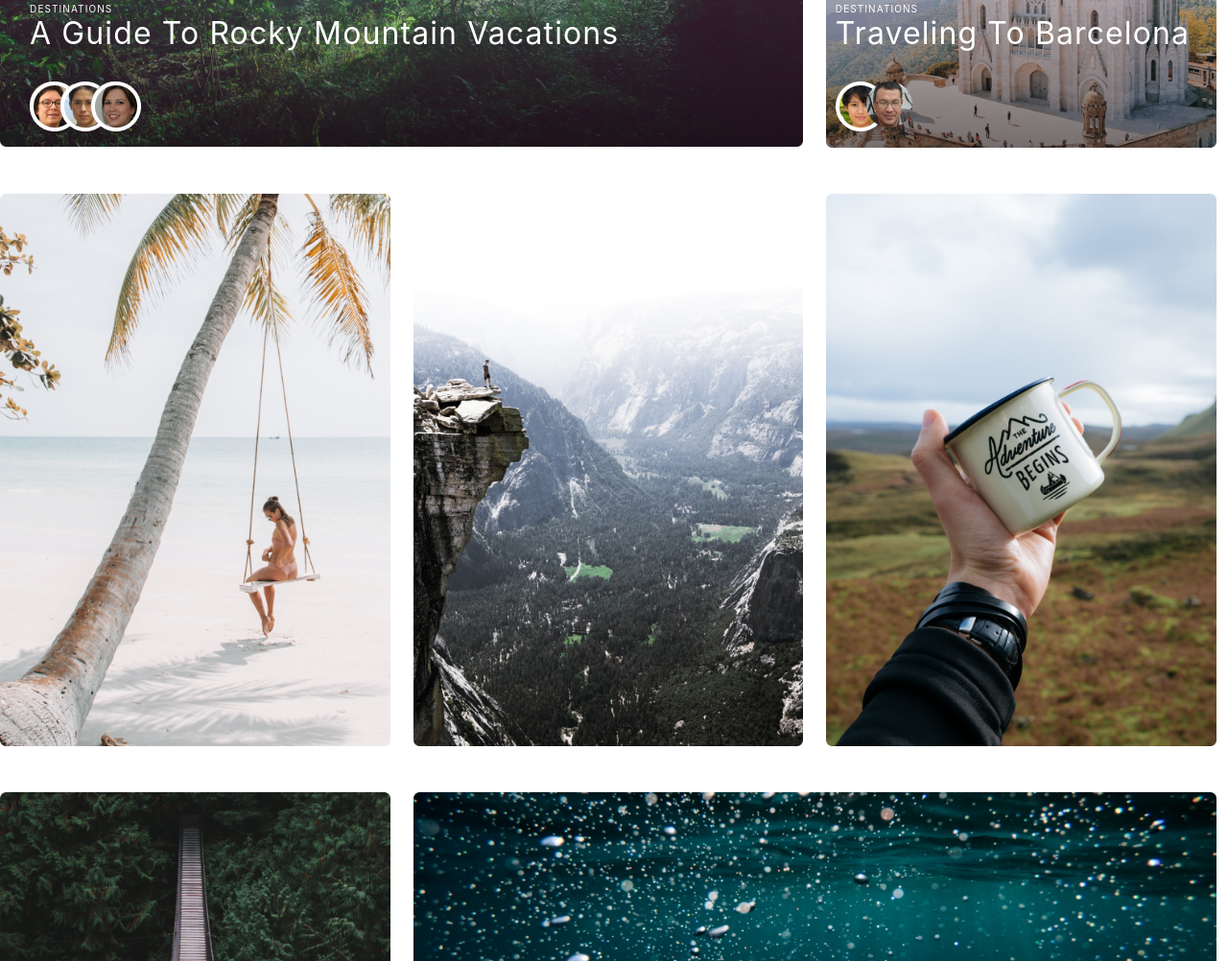
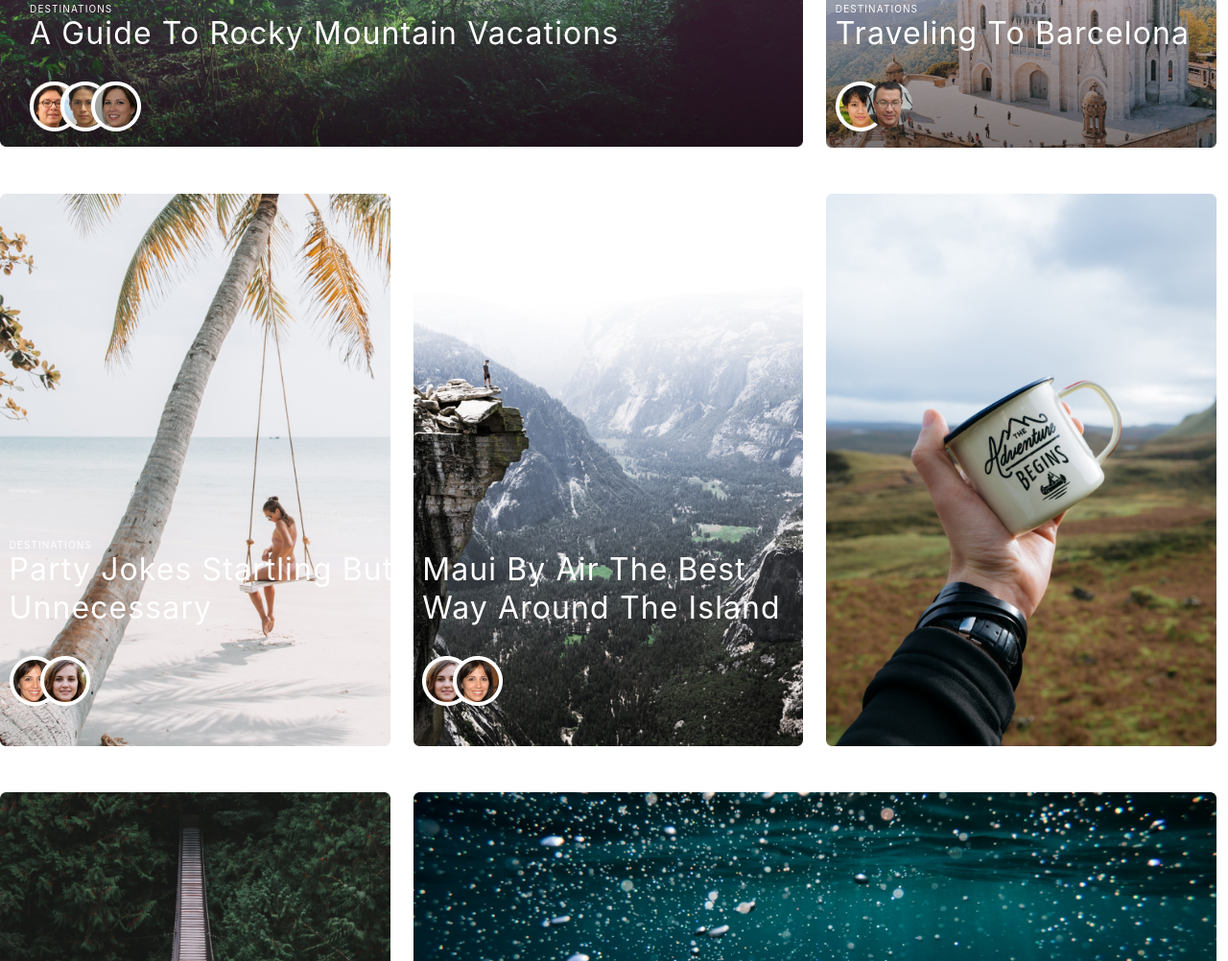
Before and after one commit to bubandrei/Mitravel, a website: page index.pug in a window 1280 px wide. Shown: the part 5432-6434 px from the top of the page at 96% size. Drawn offline with nearby package versions, Linux system fonts and the light colour scheme; files that its build step writes are made by us from their sources; a web font is replaced by a local one.

Commit message:
avatar in img22

```diff
--- a/components/inspirations.pug
+++ b/components/inspirations.pug
@@ -69,10 +69,26 @@
                     .avatar2
                         img(src="./assets/images/avatar9.png", alt="#")
     .row.mb-5
-        .col-6.col-md-4
+        .col-6.col-md-4.posRelative
             img(src="./assets/images/21.jpg", alt="#").img-fluid
-        .col-6.col-md-4
+            .row1foto-fill
+            .about DESTINATIONS
+                a.title(href="#") Party Jokes Startling But Unnecessary
+                .avatar
+                    .avatar1
+                        img(src="./assets/images/avatar10.png", alt="#")
+                    .avatar2
+                        img(src="./assets/images/avatar11.png", alt="#")
+        .col-6.col-md-4.posRelative
             img(src="./assets/images/22.jpg", alt="#").img-fluid
+            .row1foto-fill
+            .about
+                a.title(href="#") Maui By Air The Best Way Around The Island
+                .avatar
+                    .avatar1
+                        img(src="./assets/images/avatar12.png", alt="#")
+                    .avatar2
+                        img(src="./assets/images/avatar13.png", alt="#")
         .col-6.col-md-4
             img(src="./assets/images/23.jpg", alt="#").img-fluid
     .row
```
Also changed, not shown: assets/images/avatar12.png (added), assets/images/avatar13.png (added), dist/index.html.
